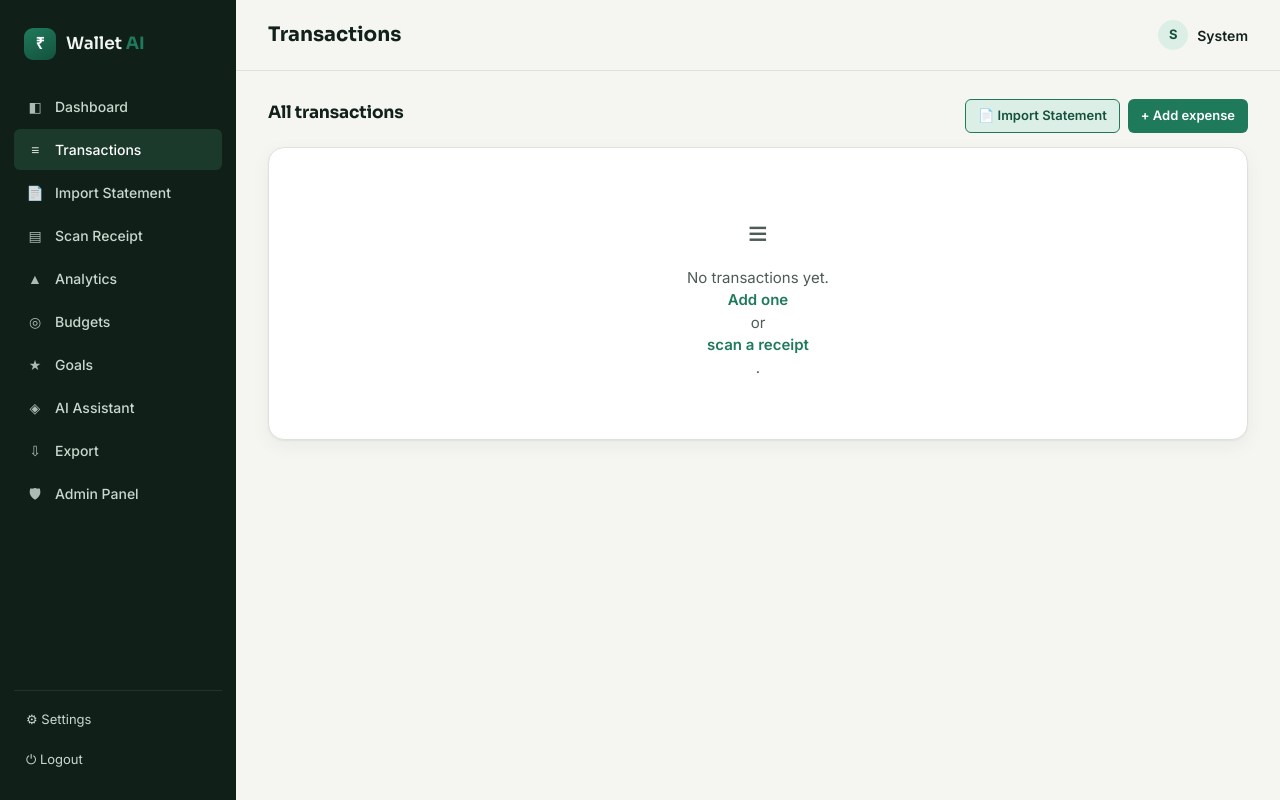
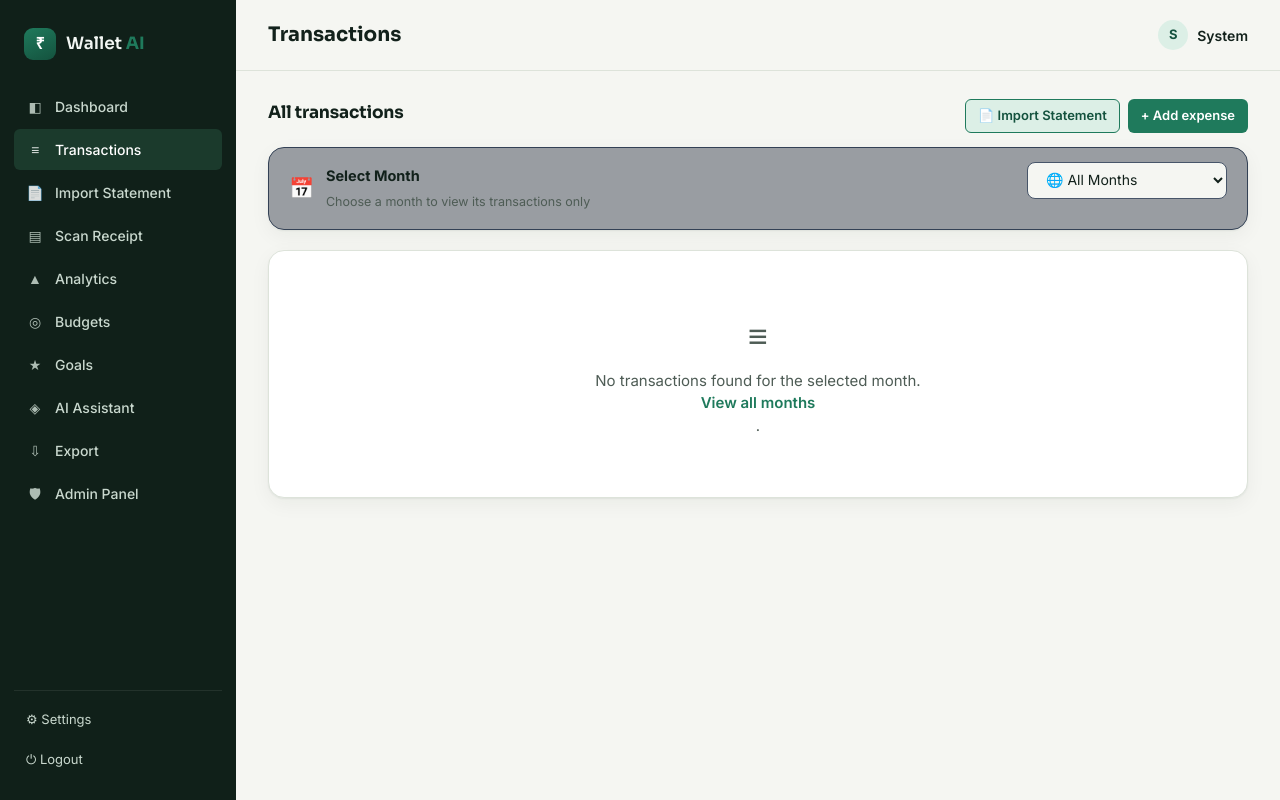
Before and after one commit to kart-8114/Wallet-AI, a Flask app: page /transactions in a window 1280 px wide. Run offline with Flask 3, Linux system fonts and the light colour scheme; the visitor is signed in with stand-in values (Sample User, id 1); some libraries are stand-ins or nearby versions.

Commit message:
Add Month Selector filter to Transactions page

```diff
--- a/app.py
+++ b/app.py
@@ -599,8 +599,24 @@ def register_routes(flask_app):
     @login_required
     def transactions():
         user = current_user()
-        txns = Transaction.query.filter_by(user_id=user.id).order_by(Transaction.date.desc()).all()
-        return render_template("transactions.html", txns=txns)
+        all_txns = Transaction.query.filter_by(user_id=user.id).order_by(Transaction.date.desc()).all()
+
+        months_dict = {}
+        for t in all_txns:
+            if t.date:
+                m_key = t.date.strftime("%Y-%m")
+                m_label = t.date.strftime("%B %Y")
+                if m_key not in months_dict:
+                    months_dict[m_key] = m_label
+
+        available_months = [{"key": k, "label": v} for k, v in sorted(months_dict.items(), reverse=True)]
+        selected_month = request.args.get("month", "all").strip()
+
+        filtered_txns = all_txns
+        if selected_month and selected_month != "all":
+            filtered_txns = [t for t in all_txns if t.date and t.date.strftime("%Y-%m") == selected_month]
+
+        return render_template("transactions.html", txns=filtered_txns, available_months=available_months, selected_month=selected_month)
 
     @flask_app.route("/add-expense", methods=["GET", "POST"])
     @login_required
--- a/templates/transactions.html
+++ b/templates/transactions.html
@@ -5,7 +5,7 @@
 <div class="section-head" style="margin-top:0;">
   <h2>All transactions</h2>
   <div style="display: flex; gap: 8px; align-items: center;">
-    {% if txns %}
+    {% if available_months or txns %}
     <form method="POST" action="{{ url_for('clear_statement_imports') }}" onsubmit="return confirm('Purge all statement-imported transactions? Your manual entries will not be deleted.');" style="display:inline-block;">
       <button type="submit" class="btn btn-ghost btn-sm" style="color: var(--coral);">Purge Statement Imports</button>
     </form>
@@ -17,6 +17,26 @@
     <a href="{{ url_for('add_expense') }}" class="btn btn-primary btn-sm">+ Add expense</a>
   </div>
 </div>
+
+<!-- Month Selector Bar -->
+<div class="card" style="margin-bottom: 20px; padding: 14px 20px; display: flex; align-items: center; justify-content: space-between; flex-wrap: wrap; gap: 12px; background: rgba(15, 23, 42, 0.4); border: 1px solid var(--border-color, #334155);">
+  <div style="display: flex; align-items: center; gap: 12px;">
+    <span style="font-size: 20px;">📅</span>
+    <div>
+      <label for="monthFilter" style="font-weight: 700; font-size: 14.5px; color: var(--ink);">Select Month</label>
+      <div style="font-size: 12.5px; color: var(--ink-soft);">Choose a month to view its transactions only</div>
+    </div>
+  </div>
+  <form method="GET" action="{{ url_for('transactions') }}" style="display: flex; gap: 8px; align-items: center; margin: 0;">
+    <select name="month" id="monthFilter" onchange="this.form.submit()" style="padding: 8px 14px; font-size: 14px; border-radius: 8px; background: var(--bg); color: var(--ink); border: 1px solid var(--border-color, #475569); min-width: 200px;">
+      <option value="all" {% if selected_month == 'all' %}selected{% endif %}>🌐 All Months</option>
+      {% for m in available_months %}
+        <option value="{{ m.key }}" {% if selected_month == m.key %}selected{% endif %}>{{ m.label }}</option>
+      {% endfor %}
+    </select>
+  </form>
+</div>
+
 <div class="card">
   {% if txns %}
   <div style="overflow-x: auto;">
@@ -68,7 +88,7 @@
   {% else %}
   <div class="empty-state">
     <span class="big-num">≡</span>
-    No transactions yet. <a href="{{ url_for('add_expense') }}" style="color:var(--emerald); font-weight:600;">Add one</a> or <a href="{{ url_for('scan_receipt') }}" style="color:var(--emerald); font-weight:600;">scan a receipt</a>.
+    No transactions found for the selected month. <a href="{{ url_for('transactions', month='all') }}" style="color:var(--emerald); font-weight:600;">View all months</a>.
   </div>
   {% endif %}
 </div>
```
